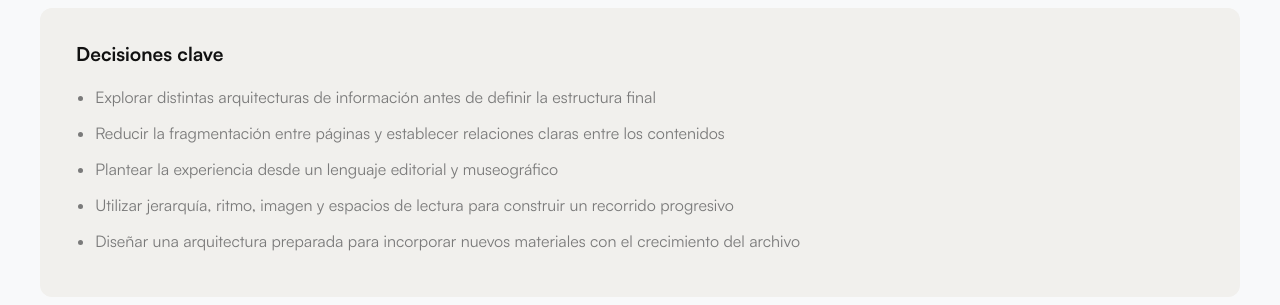
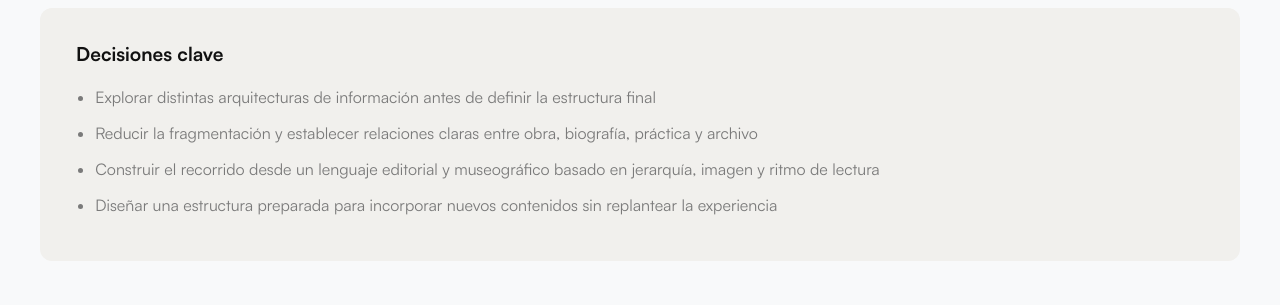
Before and after one commit to HuilenPe/Huilen-Portfolio, a React (Vite) app: page /projects/aldo-pena in a window 1280 px wide. Shown: the part 1380-1685 px from the top of the page. Built offline with nearby package versions, Linux system fonts and the light colour scheme.

Commit message:
content: strengthen frontend focus in Aldo case study

```diff
--- a/src/sections/Projects/ProjectsData.js
+++ b/src/sections/Projects/ProjectsData.js
@@ -57,10 +57,9 @@ export const projects = [
       approach: {
         decisiones: [
           "Explorar distintas arquitecturas de información antes de definir la estructura final",
-          "Reducir la fragmentación entre páginas y establecer relaciones claras entre los contenidos",
-          "Plantear la experiencia desde un lenguaje editorial y museográfico",
-          "Utilizar jerarquía, ritmo, imagen y espacios de lectura para construir un recorrido progresivo",
-          "Diseñar una arquitectura preparada para incorporar nuevos materiales con el crecimiento del archivo",
+          "Reducir la fragmentación y establecer relaciones claras entre obra, biografía, práctica y archivo",
+          "Construir el recorrido desde un lenguaje editorial y museográfico basado en jerarquía, imagen y ritmo de lectura",
+          "Diseñar una estructura preparada para incorporar nuevos contenidos sin replantear la experiencia",
         ],
       },
 
@@ -80,17 +79,17 @@ export const projects = [
         },
 
         responsive: {
-          title: "Trasladar el recorrido a cada dispositivo",
+          title: "Del diseño a un sistema preparado para crecer",
           description:
-            "La implementación responsive no se planteó únicamente como una reducción del layout de escritorio. Navegación, galerías, jerarquías y ritmo de lectura se adaptaron para conservar la intención editorial también en pantallas pequeñas. El proyecto se desarrolla en React e incorpora navegación entre secciones e internacionalización ES / EN.",
+            "La implementación en React se planteó desde una arquitectura mobile-first y reutilizable. Obras y series se gestionan desde datos independientes de la interfaz, permitiendo ampliar el archivo sin reconstruir las vistas. Navegación, galerías y jerarquías se adaptan según el dispositivo, incorporando además rutas e internacionalización ES / EN.",
           img: "/images/aldo/aldo-responsive.png",
 
           technologies: [
             "React",
             "React Router",
             "i18next",
-            "Responsive Design",
-            "ES / EN",
+            "Mobile-first",
+            "Reusable Components",
           ],
         },
       },
@@ -98,14 +97,13 @@ export const projects = [
       result: {
         title: "Un archivo en desarrollo",
         content:
-          "El proyecto continúa creciendo en paralelo al proceso de investigación, catalogación y recuperación documental de la obra y trayectoria del artista. Actualmente se está recopilando y reorganizando material fotográfico y documental procedente tanto de archivos privados y colección familiar como de archivos históricos vinculados a las instituciones en las que el artista se formó y desarrolló gran parte de su trayectoria. Por este motivo, algunas secciones y contenidos de la web todavía se encuentran en proceso de incorporación.",
+          "El proyecto continúa creciendo en paralelo al proceso de investigación, catalogación y recuperación documental. Nuevas obras, fotografías y materiales procedentes de archivos privados, familiares e históricos se incorporan progresivamente, por lo que algunas secciones permanecen todavía en desarrollo.",
       },
 
       learnings: [
         "La arquitectura de información es especialmente importante cuando el contenido es extenso, heterogéneo y continuará creciendo.",
+        "Separar datos, componentes y presentación permite ampliar un archivo progresivamente sin reconstruir la experiencia.",
         "Diseñar un archivo cultural requiere equilibrar el protagonismo de la obra con el contexto necesario para comprenderla.",
-        "Explorar diferentes estructuras antes de diseñar las interfaces permitió convertir un gran volumen de información en un recorrido más coherente.",
-        "Diseñar desde el inicio para un archivo en crecimiento evita tener que replantear la experiencia cada vez que aparece nuevo material.",
       ],
     },
   },
```
